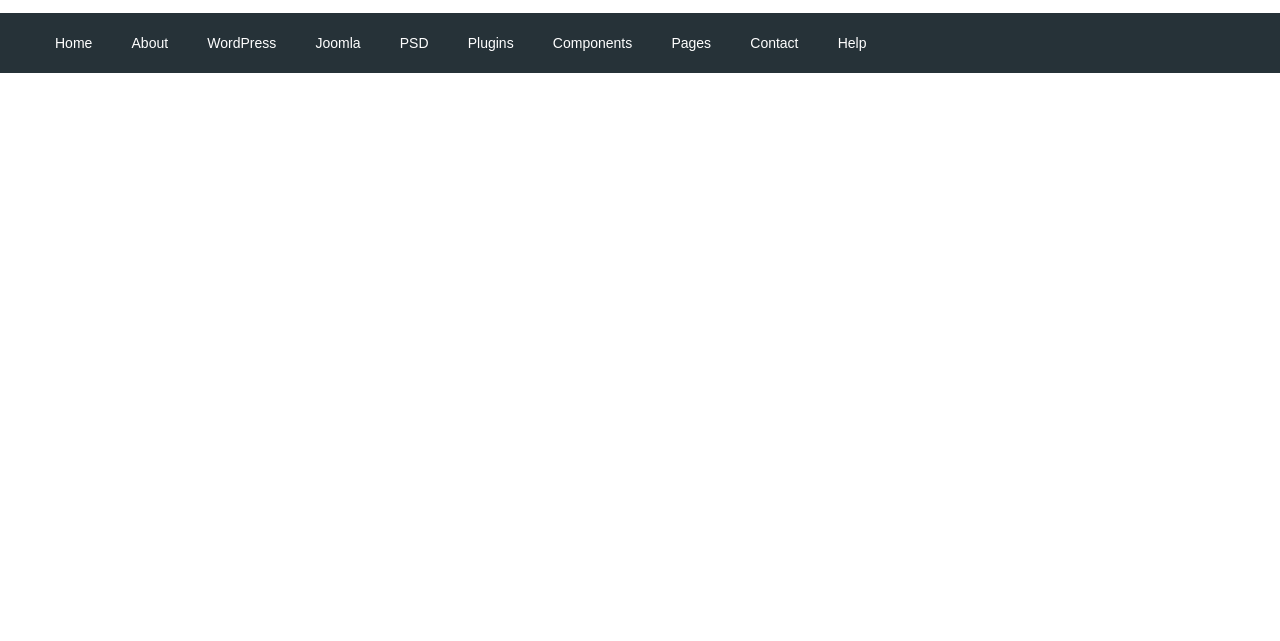
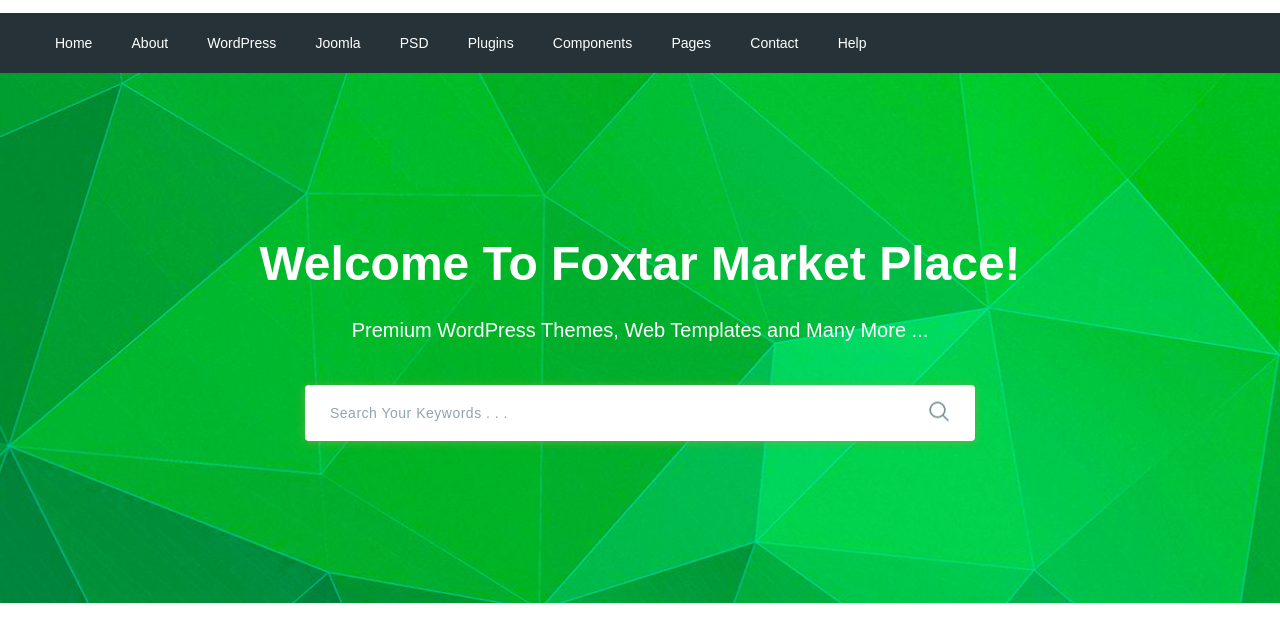
Before and after one commit to kr2006/moderno, a website: page app/index.html in a window 1280 px wide. Shown: the part 77-718 px from the top of the page. Drawn offline with nearby package versions, Linux system fonts and the light colour scheme; files that its build step writes are made by us from their sources.

Commit message:
added search section

```diff
--- a/app/index.html
+++ b/app/index.html
@@ -56,8 +56,27 @@
                 </nav>
             </div>
         </div>
-
     </header>
+    <section class="search" style="background-image: url(images/search_bg.jpg);">
+        <div class="container">
+            <div class="search__inner">
+                <div class="search__inner-title">
+                        Welcome To Foxtar Market Place!
+                </div>
+                <div class="search__inner-text">
+                        Premium WordPress Themes, Web Templates and Many More ...
+                </div>
+                <div class="search__inner-form">
+                    <form>
+                        <input type="text" placeholder="Search Your Keywords . . ." required>
+                        <button type="submit">
+                            <img src="images/icons/search.png" alt="">
+                        </button>
+                    </form>
+                </div>
+            </div>
+        </div>
+    </section>
 
     <script src="https://ajax.googleapis.com/ajax/libs/jquery/3.4.1/jquery.min.js"></script>
     <script src="js/libs.min.js"></script>
--- a/app/scss/style.scss
+++ b/app/scss/style.scss
@@ -50,3 +50,55 @@
         }
     }
 }
+.search{
+    background-repeat: no-repeat;
+    background-size: cover;
+    background-position: center;
+    min-height: 530px;
+}
+.search__inner{
+    padding: 155px 0 100px;
+    color: #fff;
+    text-align: center;
+    &-title{
+        font-weight: 700;
+        font-size: 48px;
+        margin-bottom: 15px;
+        line-height: 72px;
+    }
+    &-text{
+        font-weight: 500;
+        font-size: 20px;
+        margin-bottom: 40px;
+        line-height: 30px;
+    }
+    &-form{
+        max-width: 670px;
+        margin: 0 auto;
+        position: relative;
+        input{
+            display: block;
+            width: 100%;
+            box-shadow: 0px 1px 10px 0px rgba(124, 178, 64, 0.75);
+            border-radius: 4px;
+            height: 56px;
+            border: none;
+            font-size: 14px;
+            font-weight: 500;
+            padding-right: 70px;
+            padding-left: 25px;
+            &::placeholder{
+                color: #90a4ae;
+                letter-spacing: 0.5px;
+            }
+        }
+        button{
+            position: absolute;
+            border: none;
+            background-color: transparent;
+            right: 20px;
+            top: 50%;
+            transform: translateY(-50%);
+        }
+    }
+}
```
Also changed, not shown: app/images/icons/search.png (added), app/images/search_bg.jpg (added).
